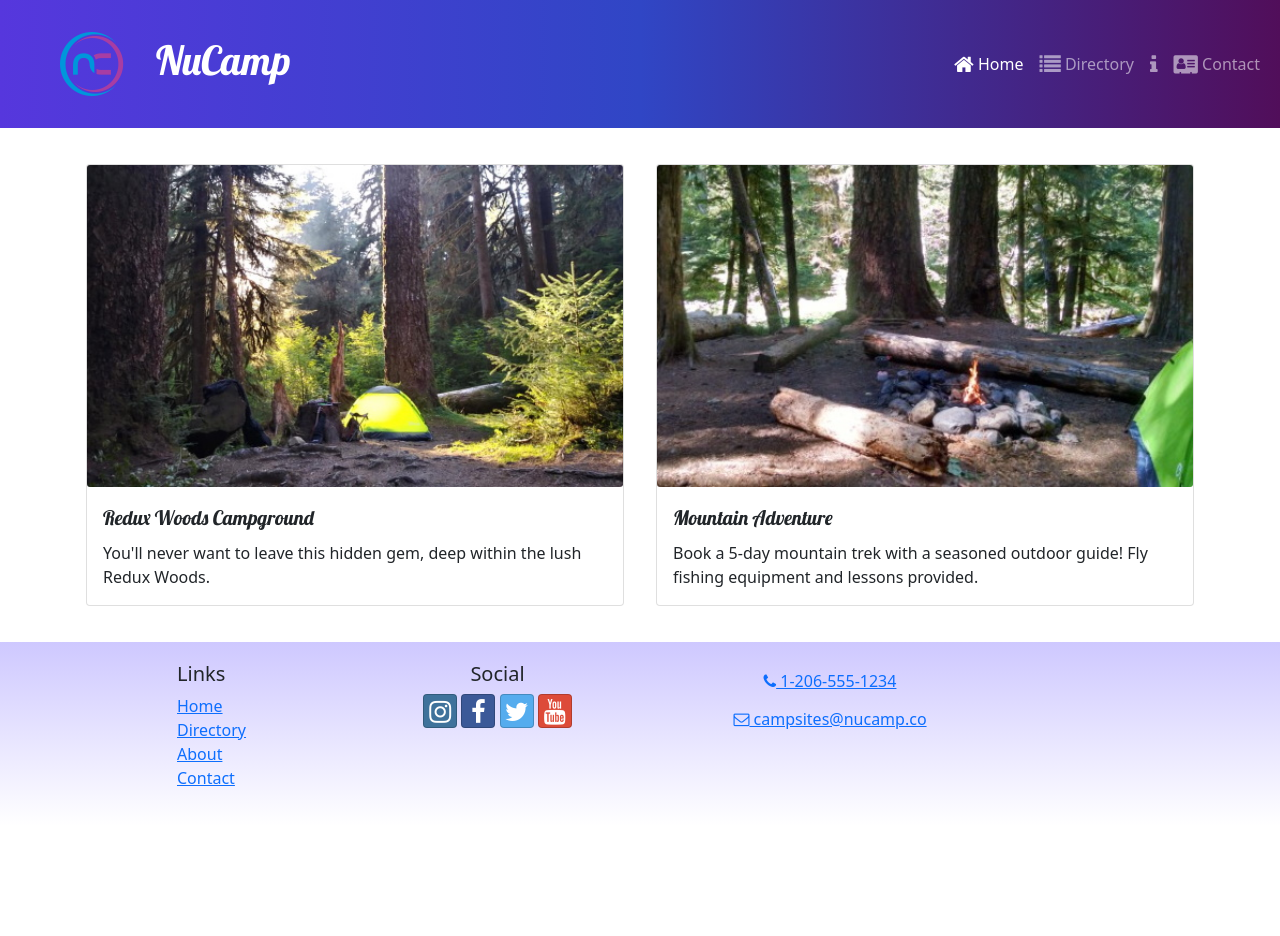
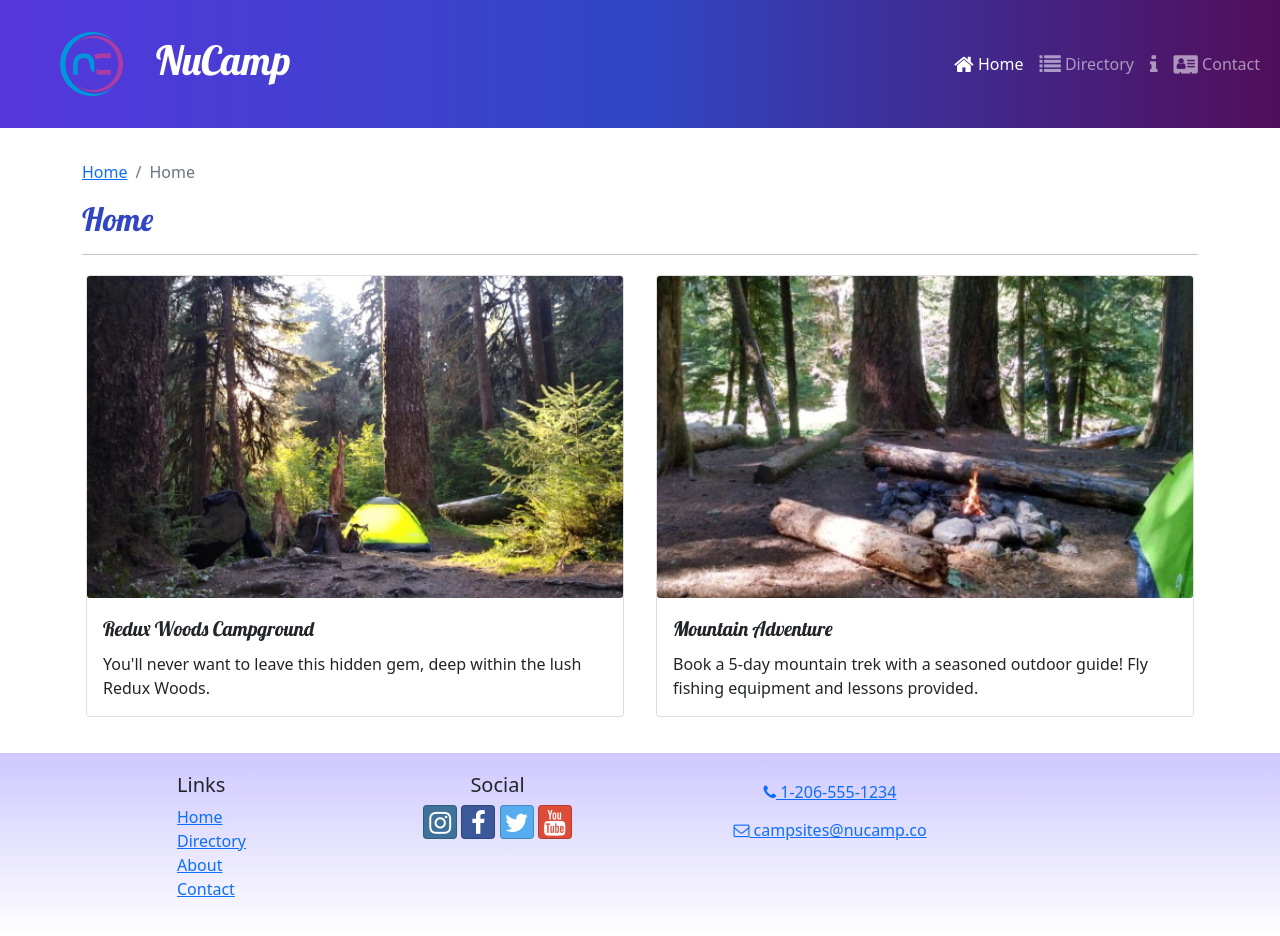
Before and after one commit to AmazianeSana/nucampsite1, a React (Create React App) app: page / in a window 1280 px wide. Before the commit the page ends 826 px from the top, so only its background shows below. Built offline with nearby package versions, Linux system fonts and the light colour scheme.

Commit message:
Breadcrumbs SubHeader

```diff
--- /dev/null
+++ b/src/components/SubHeader.js
@@ -0,0 +1,27 @@
+import React from 'react';
+import { Col, Row, Breadcrumb, BreadcrumbItem } from 'reactstrap';
+import { Link } from 'react-router-dom';
+
+const SubHeader = ({ current, detail }) => {
+    return (
+        <Row>
+            <Col>
+                <Breadcrumb>
+                    <BreadcrumbItem>
+                        <Link to='/'>Home</Link>
+                    </BreadcrumbItem>
+                    {detail && (
+                        <BreadcrumbItem>
+                            <Link to='/directory'>Directory</Link>
+                        </BreadcrumbItem>
+                    )}
+                    <BreadcrumbItem active>{current}</BreadcrumbItem>
+                </Breadcrumb>
+                <h2>{current}</h2>
+                <hr />
+            </Col>
+        </Row>
+    );
+};
+
+export default SubHeader;
--- a/src/pages/CampsiteDetailPage.js
+++ b/src/pages/CampsiteDetailPage.js
@@ -4,12 +4,14 @@
 import { selectCampsiteById } from '../features/campsites/campsitesSlice';
 import CampsiteDetail from '../features/campsites/CampsiteDetail';
 import CommentsList from '../features/comments/CommentsList';
+import SubHeader from '../components/SubHeader';
 
 const CampsiteDetailPage = () => {
     const { campsiteId } = useParams();
     const campsite = selectCampsiteById(campsiteId);
     return (
         <Container>
+            <SubHeader current={campsite.name} detail={true} />
             <Row>
             <CampsiteDetail campsite={campsite} />
             <CommentsList campsiteId={campsiteId} />
--- a/src/pages/CampsitesDirectoryPage.js
+++ b/src/pages/CampsitesDirectoryPage.js
@@ -1,10 +1,11 @@
 import React from 'react';
 import { Container } from 'reactstrap';
 import CampsitesList from '../features/campsites/CampsitesList';
-
+import SubHeader from '../components/SubHeader';
 const CampsitesDirectoryPage = () => {
     return (
         <Container>
+            <SubHeader current='Directory'/>
             <CampsitesList />
         </Container>
     );
--- a/src/pages/HomePage.js
+++ b/src/pages/HomePage.js
@@ -1,9 +1,11 @@
 import React from "react";
 import { Container } from 'reactstrap';
 import DisplayList from '../features/display/DisplayList';
+import SubHeader from '../components/SubHeader';
 const HomePage = () => {
     return (
         <Container>
+            <SubHeader current='Home'/>
             <DisplayList />
         </Container>
     );
```
